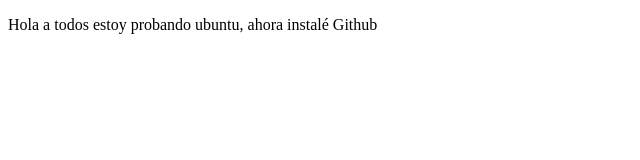
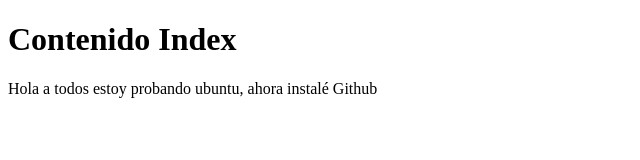
Before and after one commit to jennarom/proyectoPrework, a plain HTML site: page index.html in a window 1280 px wide. Shown: the whole page, without its empty margins (0-640 px from the left). Drawn offline with Linux system fonts and the light colour scheme.

Commit message:
contenido

```diff
--- a/index.html
+++ b/index.html
@@ -4,9 +4,10 @@
     <meta charset="UTF-8">
     <meta http-equiv="X-UA-Compatible" content="IE=edge">
     <meta name="viewport" content="width=device-width, initial-scale=1.0">
-    <title>Hola mundo</title>
+    <title>Jenny's Zone</title>
 </head>
 <body>
+    <h1>Contenido Index</h1>
     <p>
     Hola a todos estoy probando ubuntu, ahora instalé Github
     </p>
```
